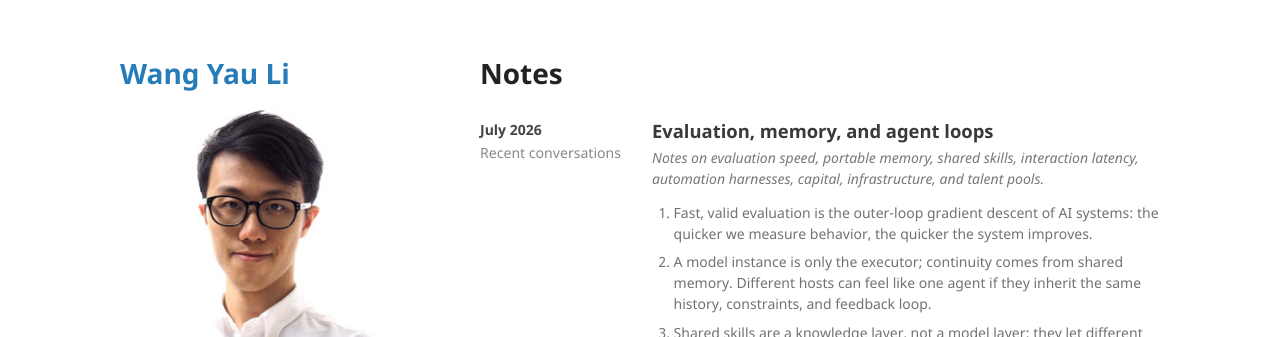
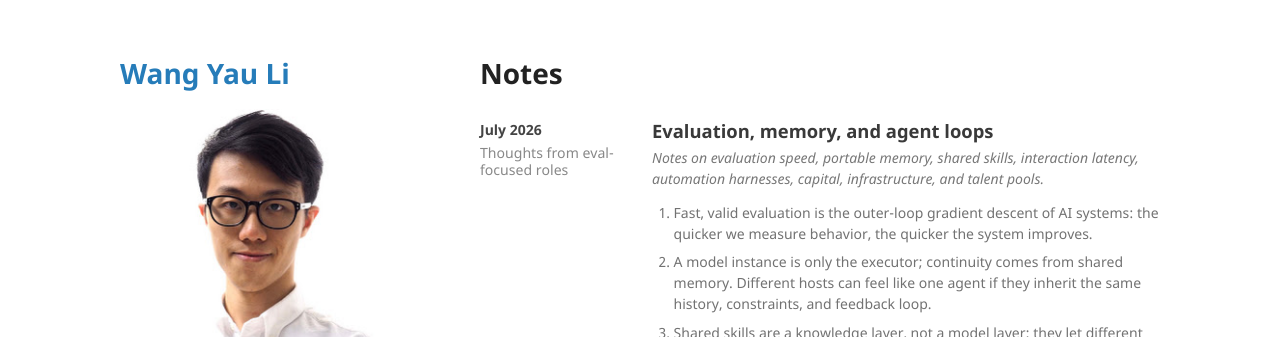
Before and after one commit to kennethli319/kennethli319.github.io, a Jekyll site: the page built from notes.md, in a window 1280 px wide and 900 px high. Shown: the top 337 px of the window. Built offline with Jekyll 4.4.1, drawn with Linux system fonts in a browser that asks for light colours.

Commit message:
Update July 2026 timeline summary

```diff
--- a/notes.md
+++ b/notes.md
@@ -63,7 +63,7 @@ title: Notes
 <section class="timeline-row">
   <aside class="timeline-date">
     July 2026
-    <div class="timeline-kicker">Recent conversations</div>
+    <div class="timeline-kicker">Thoughts from eval-focused roles</div>
   </aside>
   <div class="timeline-body">
     <h2>Evaluation, memory, and agent loops</h2>
```
